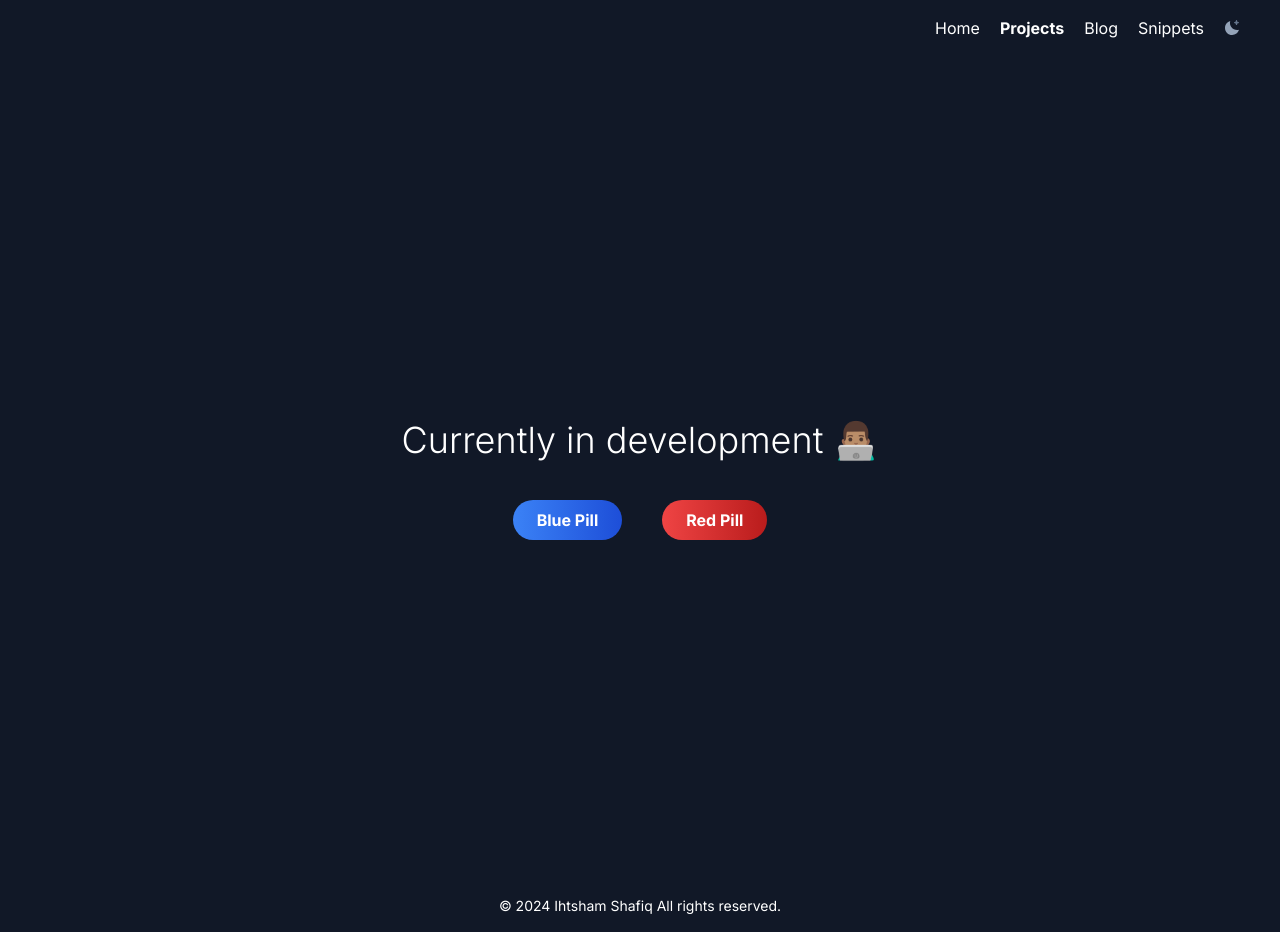
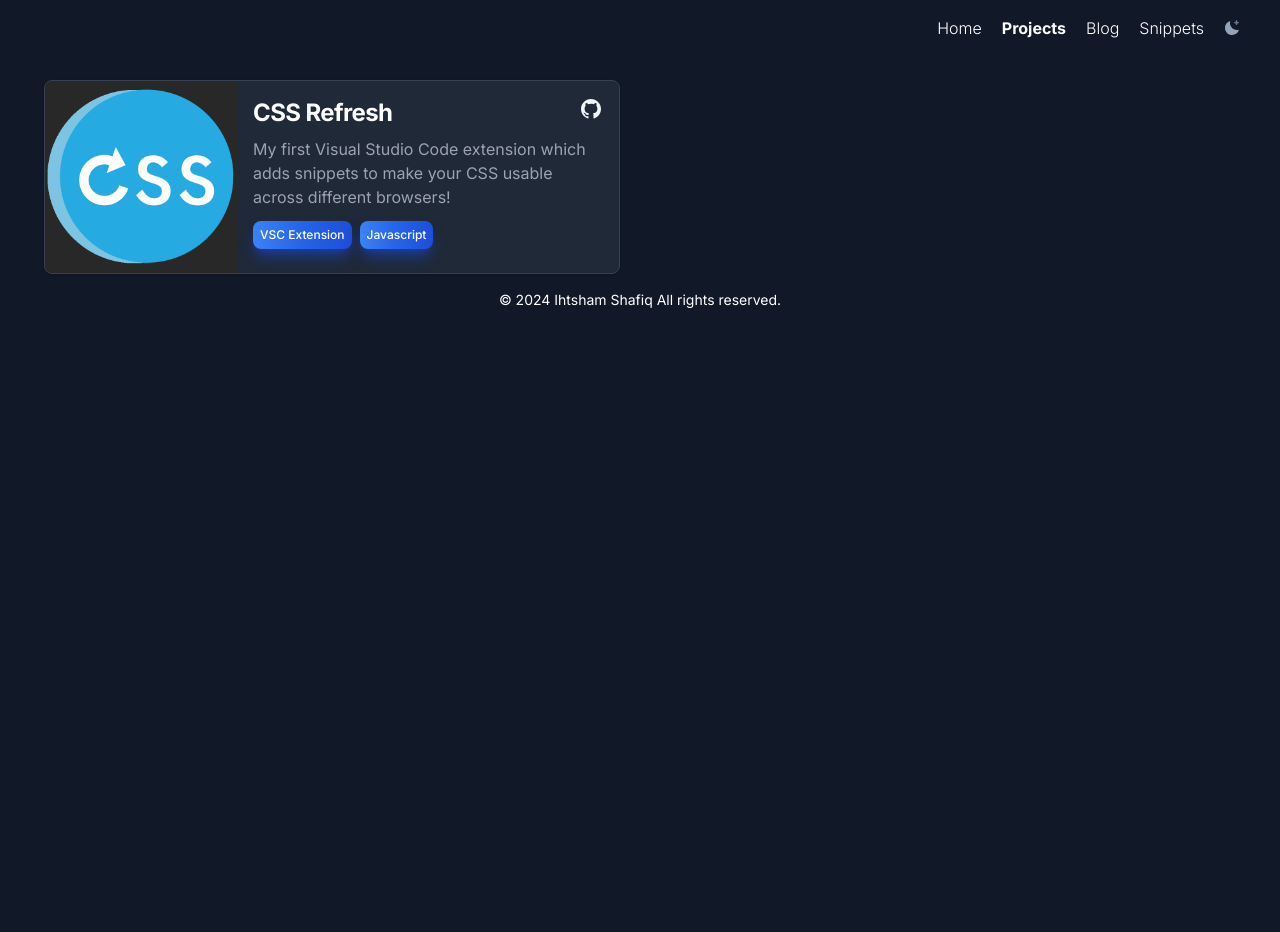
Before and after one commit to shafiqihtsham/portfolio, a Next.js app: page /projects in a window 1280 px wide. Before the commit this address had no page. After the commit the page ends 800 px from the top, so only its background shows below. Built offline with nearby package versions, Linux system fonts and the light colour scheme.

Commit message:
created pill component, added first project :)

```diff
--- a/app/components/Card/Card.tsx
+++ b/app/components/Card/Card.tsx
@@ -1,20 +1,58 @@
 "use client";
 
 import { ReactNode } from "react";
+import Image from "next/image";
+import Pill from "../Pill/Pill";
+import Link from "next/link";
 
-interface CardProps {
-  title: string;
-  children: ReactNode;
-}
+// interface CardProps {
+//   children: ReactNode;
+// }
 
-const Card = (props: CardProps) => {
+const Card = () => {
   return (
-    <div className="max-w-sm p-6 bg-white border border-gray-200 rounded-lg shadow dark:bg-gray-800 dark:border-gray-700 m-auto mt-5">
-      <h5 className="mb-2 text-2xl font-bold tracking-tight text-gray-900 dark:text-white">
-        {props.title}
-      </h5>
-      <div className="mb-3 font-normal text-gray-700 dark:text-gray-400">
-        {props.children}
+    <div className="flex flex-col items-center bg-white border border-gray-200 rounded-lg shadow md:flex-row md:max-w-xl hover:bg-gray-100 dark:border-gray-700 dark:bg-gray-800 dark:hover:bg-gray-700">
+      <Image
+        className="object-cover w-full rounded-t-lg h-96 md:h-auto md:w-48 md:rounded-none md:rounded-s-lg"
+        src="/images/cssrefresh.webp"
+        width={500}
+        height={500}
+        alt=""
+      />
+      <div className="flex flex-col justify-between p-4 leading-normal">
+        <div className="flex flex-row justify-between">
+          <h5 className="mb-2 text-2xl font-bold tracking-tight text-gray-900 dark:text-white">
+            CSS Refresh
+          </h5>
+          <div className="z-50">
+            <Link
+              href={
+                "https://github.com/shafiqihtsham/VSCExtensions/tree/main/css-snippets"
+              }
+            >
+              <svg
+                viewBox="0 0 24 24"
+                aria-hidden="true"
+                className="h-6 w-6 fill-slate-900 dark:fill-slate-100 hover:cursor-pointer"
+              >
+                <path
+                  fill-rule="evenodd"
+                  clip-rule="evenodd"
+                  d="M12 2C6.477 2 2 6.463 2 11.97c0 4.404 2.865 8.14 6.839 9.458.5.092.682-.216.682-.48 0-.236-.008-.864-.013-1.695-2.782.602-3.369-1.337-3.369-1.337-.454-1.151-1.11-1.458-1.11-1.458-.908-.618.069-.606.069-.606 1.003.07 1.531 1.027 1.531 1.027.892 1.524 2.341 1.084 2.91.828.092-.643.35-1.083.636-1.332-2.22-.251-4.555-1.107-4.555-4.927 0-1.088.39-1.979 1.029-2.675-.103-.252-.446-1.266.098-2.638 0 0 .84-.268 2.75 1.022A9.607 9.607 0 0 1 12 6.82c.85.004 1.705.114 2.504.336 1.909-1.29 2.747-1.022 2.747-1.022.546 1.372.202 2.386.1 2.638.64.696 1.028 1.587 1.028 2.675 0 3.83-2.339 4.673-4.566 4.92.359.307.678.915.678 1.846 0 1.332-.012 2.407-.012 2.734 0 .267.18.577.688.48 3.97-1.32 6.833-5.054 6.833-9.458C22 6.463 17.522 2 12 2Z"
+                ></path>
+              </svg>
+            </Link>
+          </div>
+        </div>
+
+        <p className="mb-3 font-normal text-gray-700 dark:text-gray-400">
+          My first Visual Studio Code extension which adds snippets to make your
+          CSS usable across different browsers!
+        </p>
+        <div className="flex flex-row flex-nowrap">
+          <Pill text={"VSC Extension"} />
+          <Pill text={"Javascript"} />
+        </div>
       </div>
     </div>
   );
--- a/app/components/Header/Header.tsx
+++ b/app/components/Header/Header.tsx
@@ -10,7 +10,7 @@ const Header = () => {
   return (
     <div className="flex flex-row flex-wrap w-full bg-slate-200 dark:bg-gray-900 justify-between px-10 pt-4 sm:mb-10">
       <span className="invisible">Ihtsham Shafiq</span>
-      <ul className="flex flex-wrap gap-5 items-center justify-center text-gray-900 dark:text-white">
+      <ul className="flex flex-wrap gap-5 items-center justify-center text-gray-900 dark:text-white font-light">
         <li>
           <Link
             href="/"
--- /dev/null
+++ b/app/components/Pill/Pill.tsx
@@ -0,0 +1,18 @@
+import React from "react";
+
+interface PillProps {
+  text: String;
+}
+
+const Pill = (props: PillProps) => {
+  return (
+    <button
+      type="button"
+      className=" max-w-fit text-white bg-gradient-to-r from-blue-500 via-blue-600 to-blue-700 hover:bg-gradient-to-br focus:ring-4 focus:outline-none focus:ring-blue-300 dark:focus:ring-blue-800 shadow-lg shadow-blue-500/50 dark:shadow-lg dark:shadow-blue-800/80 font-medium rounded-lg text-[12px] px-[7px] py-[5px] text-center me-2 mb-2 "
+    >
+      {props.text}
+    </button>
+  );
+};
+
+export default Pill;
--- /dev/null
+++ b/app/projects/page.tsx
@@ -0,0 +1,20 @@
+import React from "react";
+import { useTheme } from "next-themes";
+import Card from "../components/Card/Card";
+import Image from "next/image";
+
+export default function Home() {
+  // make the text slide animation where it says full stack development
+  // add link to blog where it says blog.
+
+  return (
+    <main className="">
+      <div className="contianer w-screen m-auto flex justify-center">
+        <div className="grid grid-cols-[50%_50%] gap-10">
+          <Card />
+          <div className="invisible"><Card /></div>
+        </div>
+      </div>
+    </main>
+  );
+}
```
Also changed, not shown: public/images/cssrefresh.webp (added), public/images/github-mark.svg (added).
